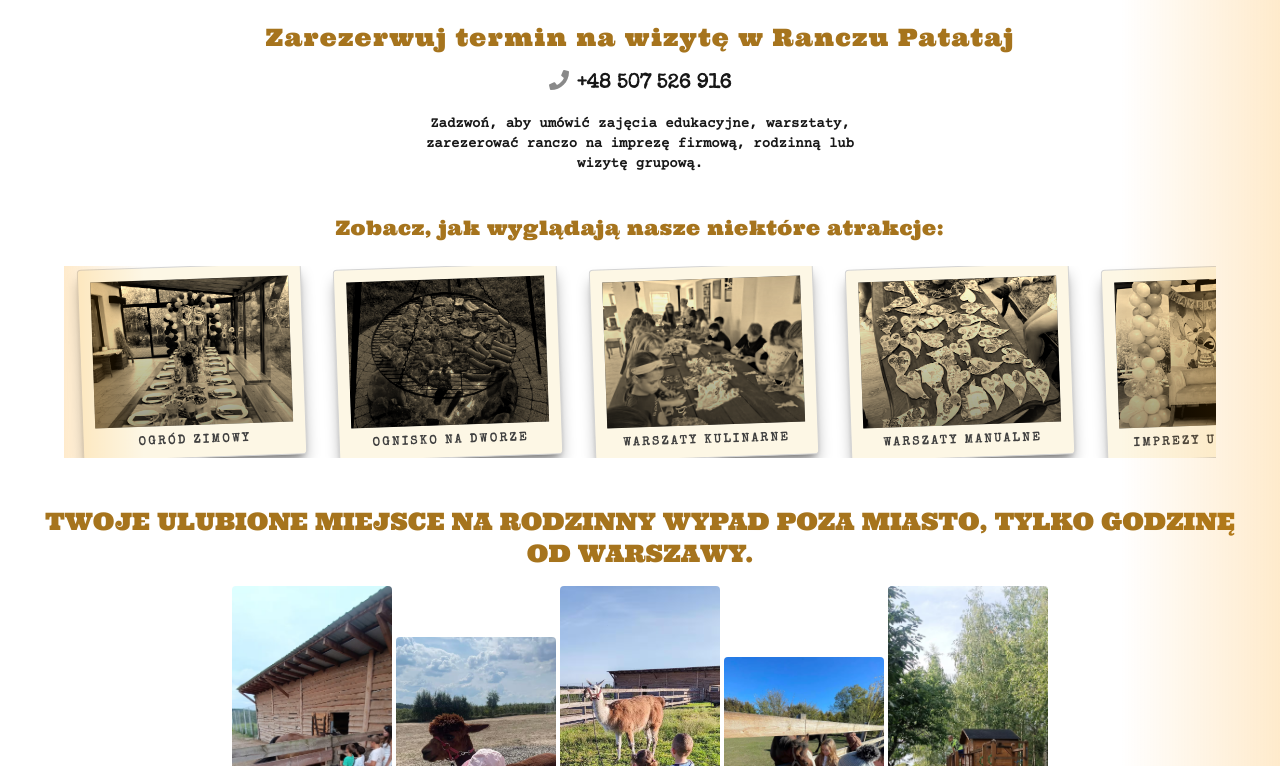
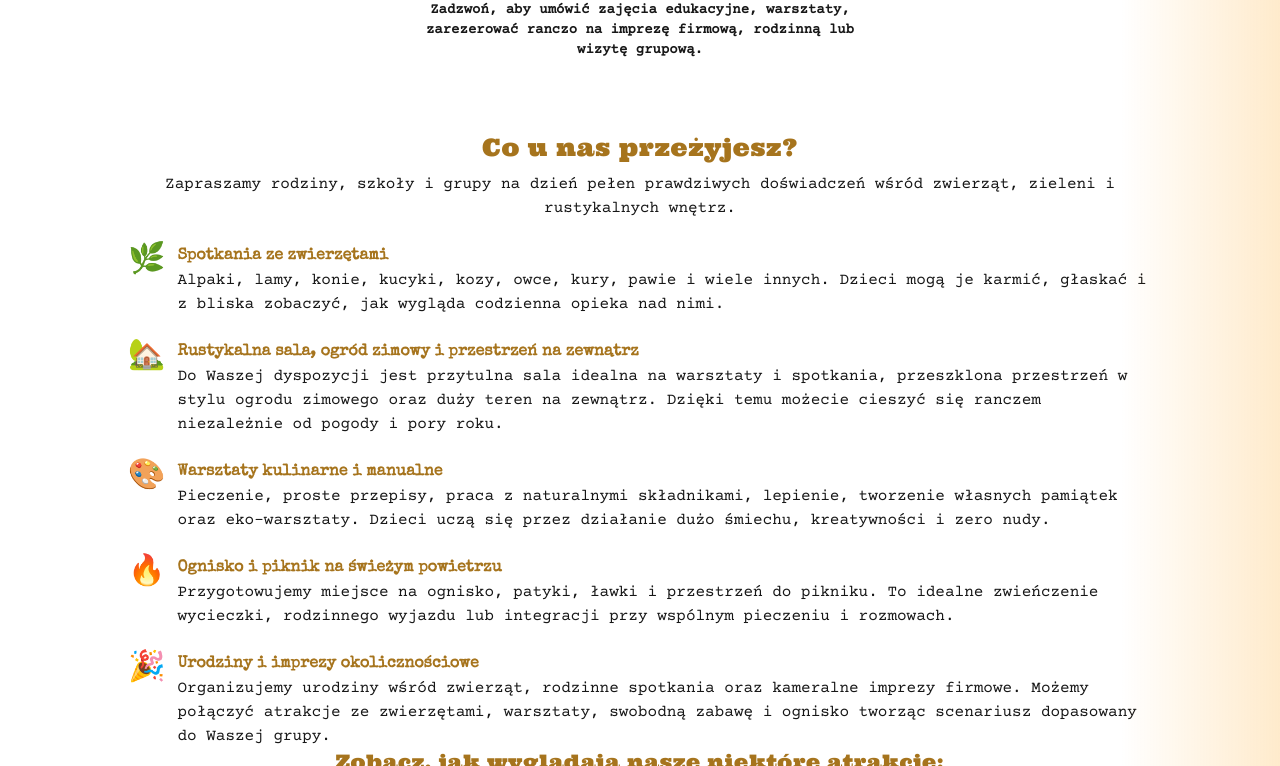
Before and after one commit to sabaudianin/ranczo-patataj, a Next.js app: page / in a window 1280 px wide. Shown: the part 1774-2540 px from the top of the page. Built offline with nearby package versions, Linux system fonts and the light colour scheme; a web font is replaced by a local one.

Commit message:
feat new content, navbar width problem

```diff
--- a/app/page.tsx
+++ b/app/page.tsx
@@ -16,6 +16,9 @@
 import { Social } from "@/components/social/Social";
 import { Poster } from "@/components/poster/Poster";
 import { AlpakoTerapy } from "@/components/alpakoterapy/AlpakoTerapy";
+import { Atrakcje } from "../components/atrakcje/Atrakcje";
+import { ForWho } from "@/components/forwho/ForWho";
+import { Visit } from "@/components/visit/Visit";
 
 export default function Home() {
   const webPageJsonLd = createWebPageJsonLd({
@@ -74,8 +77,11 @@
         <AlpakoTerapy />
         <Social />
         <Cta />
+        <Atrakcje />
         <MiniGallery />
+        <ForWho />
         <Hero />
+        <Visit />
         <Poster />
         <Features />
         <RelaxText />
--- /dev/null
+++ b/components/atrakcje/Atrakcje.tsx
@@ -0,0 +1,98 @@
+"use client";
+
+export const Atrakcje = () => {
+  return (
+    <section
+      id="atrakcje"
+      aria-labelledby="atrakcje-title"
+      className="max-w-5xl mx-auto pt-8 md:px-0"
+    >
+      <div className="text-center mb-6">
+        <h2
+          id="atrakcje-title"
+          className="text-[var(--c-primary)] font-ultra tracking-wide text-base md:text-2xl"
+        >
+          Co u nas przeżyjesz?
+        </h2>
+        <p className="font-curier text-xs md:text-base mt-2">
+          Zapraszamy rodziny, szkoły i grupy na dzień pełen prawdziwych
+          doświadczeń wśród zwierząt, zieleni i rustykalnych wnętrz.
+        </p>
+      </div>
+
+      <div className="space-y-5 md:space-y-6 font-curier text-xs md:text-base">
+        <div className="flex gap-3">
+          <div className="text-2xl md:text-3xl">🌿</div>
+          <div>
+            <h3 className="font-special font-semibold text-[var(--c-primary)]">
+              Spotkania ze zwierzętami
+            </h3>
+            <p>
+              Alpaki, lamy, konie, kucyki, kozy, owce, kury, pawie i wiele
+              innych. Dzieci mogą je karmić, głaskać i z bliska zobaczyć, jak
+              wygląda codzienna opieka nad nimi.
+            </p>
+          </div>
+        </div>
+
+        <div className="flex gap-3">
+          <div className="text-2xl md:text-3xl">🏡</div>
+          <div>
+            <h3 className="font-special font-semibold text-[var(--c-primary)]">
+              Rustykalna sala, ogród zimowy i przestrzeń na zewnątrz
+            </h3>
+            <p>
+              Do Waszej dyspozycji jest przytulna sala idealna na warsztaty i
+              spotkania, przeszklona przestrzeń w stylu ogrodu zimowego oraz
+              duży teren na zewnątrz. Dzięki temu możecie cieszyć się ranczem
+              niezależnie od pogody i pory roku.
+            </p>
+          </div>
+        </div>
+
+        <div className="flex gap-3">
+          <div className="text-2xl md:text-3xl">🎨</div>
+          <div>
+            <h3 className="font-special font-semibold text-[var(--c-primary)]">
+              Warsztaty kulinarne i manualne
+            </h3>
+            <p>
+              Pieczenie, proste przepisy, praca z naturalnymi składnikami,
+              lepienie, tworzenie własnych pamiątek oraz eko-warsztaty. Dzieci
+              uczą się przez działanie dużo śmiechu, kreatywności i zero nudy.
+            </p>
+          </div>
+        </div>
+
+        <div className="flex gap-3">
+          <div className="text-2xl md:text-3xl">🔥</div>
+          <div>
+            <h3 className="font-special font-semibold text-[var(--c-primary)]">
+              Ognisko i piknik na świeżym powietrzu
+            </h3>
+            <p>
+              Przygotowujemy miejsce na ognisko, patyki, ławki i przestrzeń do
+              pikniku. To idealne zwieńczenie wycieczki, rodzinnego wyjazdu lub
+              integracji przy wspólnym pieczeniu i rozmowach.
+            </p>
+          </div>
+        </div>
+
+        <div className="flex gap-3">
+          <div className="text-2xl md:text-3xl">🎉</div>
+          <div>
+            <h3 className="font-special font-semibold text-[var(--c-primary)]">
+              Urodziny i imprezy okolicznościowe
+            </h3>
+            <p>
+              Organizujemy urodziny wśród zwierząt, rodzinne spotkania oraz
+              kameralne imprezy firmowe. Możemy połączyć atrakcje ze
+              zwierzętami, warsztaty, swobodną zabawę i ognisko tworząc
+              scenariusz dopasowany do Waszej grupy.
+            </p>
+          </div>
+        </div>
+      </div>
+    </section>
+  );
+};
--- /dev/null
+++ b/components/forwho/ForWho.tsx
@@ -0,0 +1,46 @@
+import React from "react";
+
+export const ForWho = () => {
+  return (
+    <section className="relative max-w-5xl mx-auto">
+      <div
+        className="pointer-events-none absolute -top-20 -right-20
+           h-72 w-72 rounded-full opacity-70 blur-3xl
+           bg-[radial-gradient(circle_at_center,_var(--tw-gradient-stops))]
+           from-fuchsia-500 via-purple-500 to-transparent"
+      ></div>
+      <div className="w-full ">
+        <p className="text-xl font-ultra text-center p-2">
+          Dla kogo jest Ranczo Patataj?
+        </p>
+        <ul className="list-inside space-y-2">
+          <li className="font-special border rounded-xl p-4 text-center m-2">
+            <h2 className="font-semibold text-center  p-2 text-[var(--c-primary)]">
+              Dla szkół i przedszkoli
+            </h2>{" "}
+            Idealna wycieczka edukacyjna, zielona szkoła albo dzień integracji.
+            Łączymy kontakt ze zwierzętami, zajęcia edukacyjne i swobodną
+            zabawę.
+          </li>
+          <li className=""></li>
+          <li
+            className="font-curier border rounded-xl p-4 text-center m-2
+          "
+          >
+            <h2 className="font-semibold text-center  p-2 text-[var(--c-primary)]">
+              Dla rodzin
+            </h2>
+            Weekendowy wypad za miasto, spacer z alpakami, ognisko, dużo
+            przestrzeni dla dzieci i spokój dla dorosłych.
+          </li>
+          <li className="font-special border rounded-xl p-4 text-center m-2">
+            <h2 className="font-semibold text-center p-2 text-[var(--c-primary)]">
+              Dla grup zorganizowanych
+            </h2>
+            Imprezy firmowe, spotkania integracyjne, wyjazdy tematyczne.
+          </li>
+        </ul>
+      </div>
+    </section>
+  );
+};
--- a/components/navbar/Navbar.tsx
+++ b/components/navbar/Navbar.tsx
@@ -29,9 +29,9 @@
         Przejdź do treści
       </a>
 
-      <header className="fixed md:sticky w-full z-50 bg-[var(--c-primary)]/10">
+      <header className="fixed top-0 left-0  z-50 bg-[var(--c-primary)]/10">
         <div className="">
-          <div className="w-full p-2 liquid-glass flex rounded justify-between items-center max-w-hd mx-auto  border border-[var(--c-primary)]">
+          <div className="w-full p-2 liquid-glass flex rounded justify-between items-center max-w-hd mx-auto  fixed top-0 left-0 border border-[var(--c-primary)]">
             <div className="w-full relative flex justify-between items-center ">
               <Link
                 href="/"
--- /dev/null
+++ b/components/visit/Visit.tsx
@@ -0,0 +1,50 @@
+export const Visit = () => {
+  return (
+    <section
+      id="jak-wyglada-wizyta"
+      aria-labelledby="wizyta-title"
+      className="max-w-5xl mx-auto pt-8"
+    >
+      <div className="text-center mb-6">
+        <h2
+          id="wizyta-title"
+          className="text-[var(--c-primary)] font-ultra tracking-wide text-base md:text-2xl"
+        >
+          Jak wygląda wizyta na Ranczu Patataj?
+        </h2>
+        <p className="font-curier text-xs md:text-base mt-2">
+          Każda wizyta jest trochę inna zależy od pory roku, pogody i Waszych
+          oczekiwań ale najczęściej przebiega według podobnego, spokojnego
+          rytmu.
+        </p>
+      </div>
+
+      <div className="font-curier text-xs md:text-base space-y-4">
+        <ul className="list-disc list-inside space-y-2">
+          <li>
+            Spacer po ranczu poznajecie zwierzęta, ich historie i zwyczaje,
+            zaglądacie w różne zakątki gospodarstwa.
+          </li>
+          <li>
+            Bliski kontakt ze zwierzętami karmienie, głaskanie, wspólne zdjęcia,
+            obserwowanie zachowań z bliska.
+          </li>
+          <li>
+            Zajęcia tematyczne w zależności od ustaleń mogą to być warsztaty
+            kulinarne, manualne lub inne.
+          </li>
+          <li>
+            Przerwa na odpoczynek chwila na piknik, ognisko lub inna aktywność
+            na zewnątrz, mozna jeszcze poprzytulać się do alpak albo zrobić
+            jeszcze kilka zdjęć
+          </li>
+        </ul>
+
+        <p>
+          Program i tempo wizyty zawsze dostosowujemy do Was niezależnie od
+          tego, czy przyjeżdżasz sam, z rodziną, znajomymi czy większą grupą.
+        </p>
+      </div>
+    </section>
+  );
+};
--- a/styles/globals.css
+++ b/styles/globals.css
@@ -44,12 +44,12 @@
   color: var(--foreground);
   font-family: Arial, Helvetica, sans-serif;
 }
-
+/*
 .no-scrollbar {
-  -ms-overflow-style: none; /* IE i Edge */
-  scrollbar-width: none; /* Firefox */
+  -ms-overflow-style: none;
+  scrollbar-width: none;
 }
 
 .no-scrollbar::-webkit-scrollbar {
-  display: none; /* Chrome, Safari, Opera */
-}
+  display: none;
+} */
```
